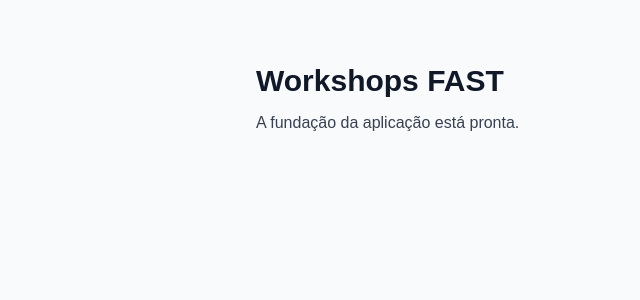
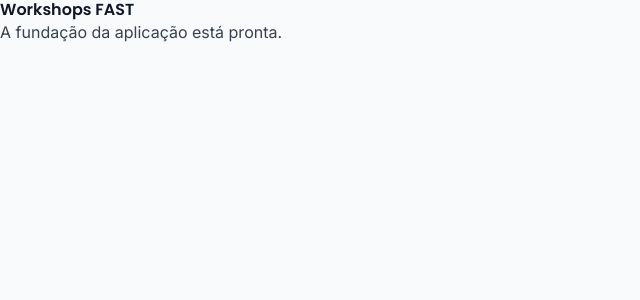
Before and after one commit to LugiaKB/fast_flowup, a Next.js app in the folder frontend/: page / in a window 1280 px wide. Shown: the top 300 px of the page, without its empty margins (0-640 px from the left). Built offline with nearby package versions, Linux system fonts and the light colour scheme.

Commit message:
feat(frontend): implement design system foundation

```diff
--- a/frontend/src/app/globals.css
+++ b/frontend/src/app/globals.css
@@ -1,27 +1,124 @@
-* {
-  box-sizing: border-box;
+@import "tailwindcss";
+
+@theme {
+  --color-primary: #6b4cff;
+  --color-primary-hover: #5a3bdf;
+  --color-primary-light: #8b7aff;
+  --color-accent: #f97316;
+  --color-accent-hover: #ea580c;
+  --color-success: #10b981;
+  --color-warning: #f59e0b;
+  --color-error: #ef4444;
+  --color-info: #3b82f6;
+  --color-white: #ffffff;
+  --color-black: #000000;
+  --color-gray-50: #f9fafb;
+  --color-gray-100: #f3f4f6;
+  --color-gray-200: #e5e7eb;
+  --color-gray-300: #d1d5db;
+  --color-gray-400: #9ca3af;
+  --color-gray-500: #6b7280;
+  --color-gray-600: #4b5563;
+  --color-gray-700: #374151;
+  --color-gray-800: #1f2937;
+  --color-gray-900: #111827;
+
+  --font-heading: var(--font-poppins), ui-sans-serif, system-ui, sans-serif;
+  --font-body: var(--font-inter), ui-sans-serif, system-ui, sans-serif;
+  --font-mono: "Fira Code", "JetBrains Mono", ui-monospace, monospace;
+
+  --radius-sm: 0.5rem;
+  --radius-md: 0.75rem;
+  --radius-full: 9999px;
+
+  --shadow-card: 0 4px 6px -1px rgb(0 0 0 / 0.1), 0 2px 4px -2px rgb(0 0 0 / 0.1);
+  --shadow-card-hover: 0 10px 15px -3px rgb(0 0 0 / 0.1), 0 4px 6px -4px rgb(0 0 0 / 0.1);
+  --shadow-focus: 0 0 0 3px rgb(107 76 255 / 0.2);
+
+  --breakpoint-sm: 40rem;
+  --breakpoint-md: 48rem;
+  --breakpoint-lg: 64rem;
+  --breakpoint-xl: 80rem;
+  --breakpoint-2xl: 96rem;
 }
 
-main {
-  width: min(100% - 3rem, 48rem);
-  margin-inline: auto;
-  padding-block: 4rem;
+:root {
+  --container-max: 75rem;
+  --container-padding: 1.5rem;
+  --header-height: 4rem;
+  --section-spacing: 4rem;
+  --transition-fast: 200ms ease-in-out;
+  --transition-card: 300ms ease;
 }
 
-h1 {
-  margin: 0;
-  color: #111827;
-  font-size: 1.875rem;
+@media (min-width: 48rem) {
+  :root {
+    --header-height: 4.5rem;
+    --section-spacing: 5rem;
+  }
 }
 
-p {
-  margin-top: 1rem;
+@media (min-width: 64rem) {
+  :root {
+    --container-padding: 2.5rem;
+    --section-spacing: 6rem;
+  }
 }
 
-body {
-  min-height: 100vh;
-  margin: 0;
-  background: #f9fafb;
-  color: #374151;
-  font-family: Arial, sans-serif;
+@layer base {
+  *,
+  *::before,
+  *::after {
+    box-sizing: border-box;
+  }
+
+  html {
+    min-width: 20rem;
+    background: var(--color-gray-50);
+  }
+
+  body {
+    min-height: 100vh;
+    margin: 0;
+    background: var(--color-gray-50);
+    color: var(--color-gray-700);
+    font-family: var(--font-body);
+    line-height: 1.5;
+    text-rendering: optimizeLegibility;
+    -webkit-font-smoothing: antialiased;
+  }
+
+  h1,
+  h2,
+  h3,
+  h4,
+  h5,
+  h6 {
+    color: var(--color-gray-900);
+    font-family: var(--font-heading);
+    line-height: 1.25;
+  }
+
+  button,
+  input,
+  select,
+  textarea {
+    font: inherit;
+  }
+
+  :focus-visible {
+    outline: 2px solid var(--color-primary);
+    outline-offset: 3px;
+  }
 }
+
+@media (prefers-reduced-motion: reduce) {
+  *,
+  *::before,
+  *::after {
+    scroll-behavior: auto !important;
+    animation-duration: 0.01ms !important;
+    animation-iteration-count: 1 !important;
+    transition-duration: 0.01ms !important;
+  }
+}
--- a/frontend/src/app/layout.tsx
+++ b/frontend/src/app/layout.tsx
@@ -1,6 +1,20 @@
 import type { Metadata } from "next";
+import { Inter, Poppins } from "next/font/google";
 
 import "./globals.css";
+
+const inter = Inter({
+  subsets: ["latin"],
+  display: "swap",
+  variable: "--font-inter",
+});
+
+const poppins = Poppins({
+  subsets: ["latin"],
+  display: "swap",
+  variable: "--font-poppins",
+  weight: ["600", "700"],
+});
 
 export const metadata: Metadata = {
   title: "Workshops FAST",
@@ -9,7 +23,7 @@ export const metadata: Metadata = {
 
 export default function RootLayout({ children }: Readonly<{ children: React.ReactNode }>) {
   return (
-    <html lang="pt-BR">
+    <html lang="pt-BR" className={`${inter.variable} ${poppins.variable}`}>
       <body>{children}</body>
     </html>
   );
```
Also changed, not shown: 1 other file (tests, documents, lock files or other folders).
